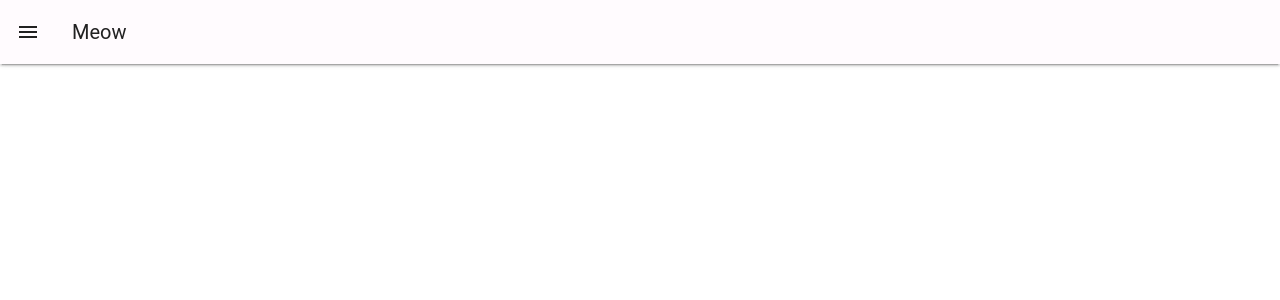
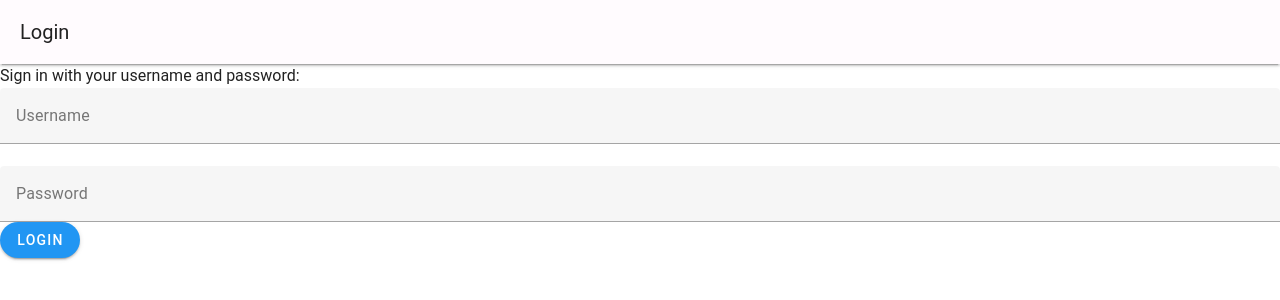
Before and after one commit to theverygaming/meow, a Vue app in the folder frontend/: page /login in a window 1280 px wide. Shown: the top 300 px of the page. Built offline with nearby package versions, Linux system fonts and the light colour scheme; the HTML template or start-up script is replaced by a standard one.

Commit message:
frontend api key support

```diff
--- a/frontend/src/App.vue
+++ b/frontend/src/App.vue
@@ -10,21 +10,6 @@ const drawer = ref(false);
   </header>
 
   <main>
-    <v-app>
-      <v-app-bar :elevation="2">
-        <template v-slot:prepend>
-          <v-app-bar-nav-icon @click.stop="drawer = !drawer"/>
-        </template>
-        <v-app-bar-title>Meow</v-app-bar-title>
-      </v-app-bar>
-      <v-navigation-drawer v-model="drawer">
-        <v-list-item link to="/" title="Silly" subtitle="test"/>
-        <v-list-item link to="/test" title="Silly2" subtitle="test2"/>
-        <v-list-item link to="/brainlog" title="Brainlog" subtitle="Log for thoughts n stuff"/>
-      </v-navigation-drawer>
-      <v-main>
-        <RouterView />
-      </v-main>
-    </v-app>
+    <RouterView />
   </main>
 </template>
--- /dev/null
+++ b/frontend/src/Login.vue
@@ -0,0 +1,44 @@
+<script setup lang="ts">
+import { ref } from 'vue';
+import { useRouter } from 'vue-router';
+
+const router = useRouter();
+
+let username = ref("");
+let password = ref("");
+
+async function do_login() {
+  localStorage.setItem("API_KEY", password.value);
+  router.replace({ path: '/' });
+}
+</script>
+<template>
+  <v-app>
+    <v-app-bar :elevation="2">
+      <v-app-bar-title>Login</v-app-bar-title>
+    </v-app-bar>
+    <v-main>
+      <p>Sign in with your username and password:</p>
+      <v-form>
+        <v-text-field
+          outline
+          label="Username"
+          type="text"
+          v-model="username"></v-text-field>
+        <v-text-field
+          outline
+          hide-details
+          label="Password"
+          type="password"
+          v-model="password"></v-text-field>
+      </v-form>
+      <v-spacer></v-spacer>
+      <v-btn
+        color="info"
+        @click="do_login"
+      >
+        Login
+      </v-btn>
+    </v-main>
+  </v-app>
+</template>
--- /dev/null
+++ b/frontend/src/Page.vue
@@ -0,0 +1,24 @@
+<script setup lang="ts">
+import { ref } from 'vue';
+
+const drawer = ref(false);
+</script>
+
+<template>
+  <v-app>
+    <v-app-bar :elevation="2">
+      <template v-slot:prepend>
+        <v-app-bar-nav-icon @click.stop="drawer = !drawer"/>
+      </template>
+      <v-app-bar-title>Meow</v-app-bar-title>
+    </v-app-bar>
+    <v-navigation-drawer v-model="drawer">
+      <v-list-item link to="/" title="Silly" subtitle="test"/>
+      <v-list-item link to="/test" title="Silly2" subtitle="test2"/>
+      <v-list-item link to="/brainlog" title="Brainlog" subtitle="Log for thoughts n stuff"/>
+    </v-navigation-drawer>
+    <v-main>
+      <RouterView />
+    </v-main>
+  </v-app>
+</template>
--- a/frontend/src/api/api.ts
+++ b/frontend/src/api/api.ts
@@ -1,9 +1,17 @@
 const API_URL = "/api";
 const API_TIMEOUT = 5000;
 
-export async function getData(route: string): Promise<Object> {
+export async function getData(route: string, api_key: string): Promise<Object> {
     const url = API_URL + route;
-    const response = await fetch(url, { signal: AbortSignal.timeout(API_TIMEOUT) });
+    const response = await fetch(
+        url,
+        {
+            signal: AbortSignal.timeout(API_TIMEOUT),
+            headers: {
+                "X-API-KEY": api_key,
+            }
+        }
+    );
     if (!response.ok) {
         throw new Error(`Failure! Response status: ${response.status}`);
     }
@@ -16,13 +24,14 @@ export async function getData(route: string): Promise<Object> {
     }
 }
 
-export async function postData(route: string, data: Object): Promise<Object> {
+export async function postData(route: string, api_key: string, data: Object): Promise<Object> {
     const url = API_URL + route;
     const request = new Request(url, {
         method: "POST",
         body: JSON.stringify(data),
         headers: {
             "Content-Type": "application/json",
+            "X-API-KEY": api_key,
         }
     });
 
--- a/frontend/src/api/brainlog.ts
+++ b/frontend/src/api/brainlog.ts
@@ -10,23 +10,32 @@ export interface BrainlogObjId extends BrainlogObj {
     id: string;
 }
 
+function getApiKey(): string {
+    const api_key = localStorage.getItem("API_KEY");
+    console.log(api_key);
+    if (!api_key) {
+        throw new Error("missing API key");
+    }
+    return api_key;
+}
+
 export async function getType(id: string) {
-    return await getData(`/brainlog/type/get?id=${id}`);
+    return await getData(`/brainlog/type/get?id=${id}`, getApiKey());
 }
 
 export async function createLog(data: BrainlogObj): Promise<BrainlogObjId> {
-    return await postData("/brainlog/create", data) as BrainlogObjId;
+    return await postData("/brainlog/create", getApiKey(), data) as BrainlogObjId;
 }
 
 export async function getLogsList(page: number, pageSize: number): Promise<BrainlogObjId[]> {
-    let data = await getData(`/brainlog/list?page=${page-1}&pagesize=${pageSize}`) as BrainlogObjId[];
+    let data = await getData(`/brainlog/list?page=${page-1}&pagesize=${pageSize}`, getApiKey()) as BrainlogObjId[];
     return data;
 }
 
 export async function updateLog(id: string, data: BrainlogObj) {
-    await postData(`/brainlog/update?id=${id}`, data);
+    await postData(`/brainlog/update?id=${id}`, getApiKey(), data);
 }
 
 export async function deleteLog(id: string) {
-    await getData(`/brainlog/delete?id=${id}`);
+    await getData(`/brainlog/delete?id=${id}`, getApiKey());
 }
--- a/frontend/src/router.ts
+++ b/frontend/src/router.ts
@@ -1,13 +1,26 @@
 import { createWebHistory, createRouter } from "vue-router";
+
+import Page from "./Page.vue";
+import Login from "./Login.vue";
 
 import TestView from "./views/TestView.vue";
 import TestView2 from "./views/TestView2.vue";
 import Brainlog from "./views/Brainlog.vue";
 
 const routes = [
-  { path: "/", component: TestView },
-  { path: "/test", component: TestView2 },
-  { path: "/brainlog", component: Brainlog },
+  {
+    path: "/",
+    component: Page,
+    children: [
+      { path: "/", component: TestView },
+      { path: "/test", component: TestView2 },
+      { path: "/brainlog", component: Brainlog },
+    ],
+  },
+  {
+    path: "/login",
+    component: Login,
+  },
 ];
 
 const router = createRouter({
@@ -15,4 +28,16 @@ const router = createRouter({
   routes,
 });
 
+// https://stackoverflow.com/a/46461592
+router.beforeEach(function (to, from, next) {
+  const is_logged_in = Boolean(localStorage.getItem("API_KEY"));
+  if ((to.path !== "/login" && to.path !== "login") && !is_logged_in) { // not logged in, not trying to access login page
+    next({ path: "/login" });
+  } else if ((to.path === "/login" || to.path === "login") && is_logged_in) { // already logged in, trying to access login page
+    next({ path: "/" });
+  } else { // logged in, normal navigation
+    next();
+  }
+});
+
 export default router;
```
